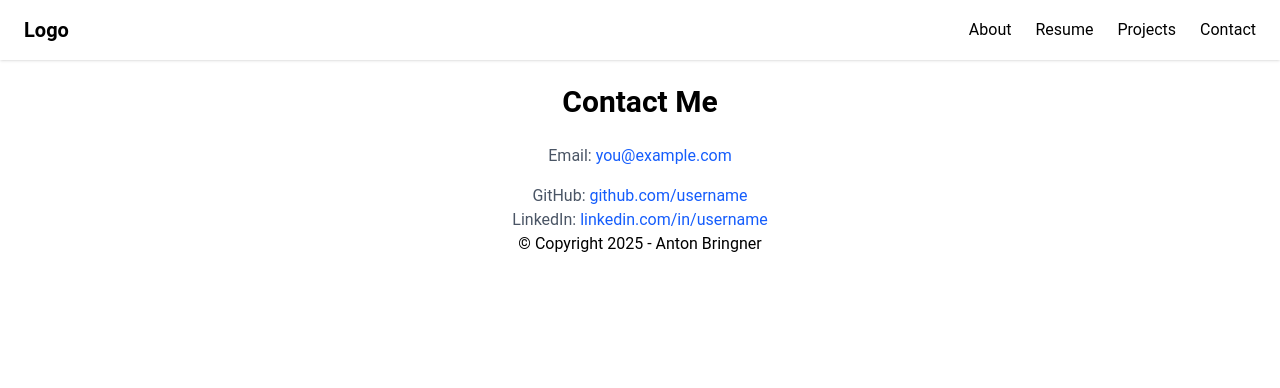
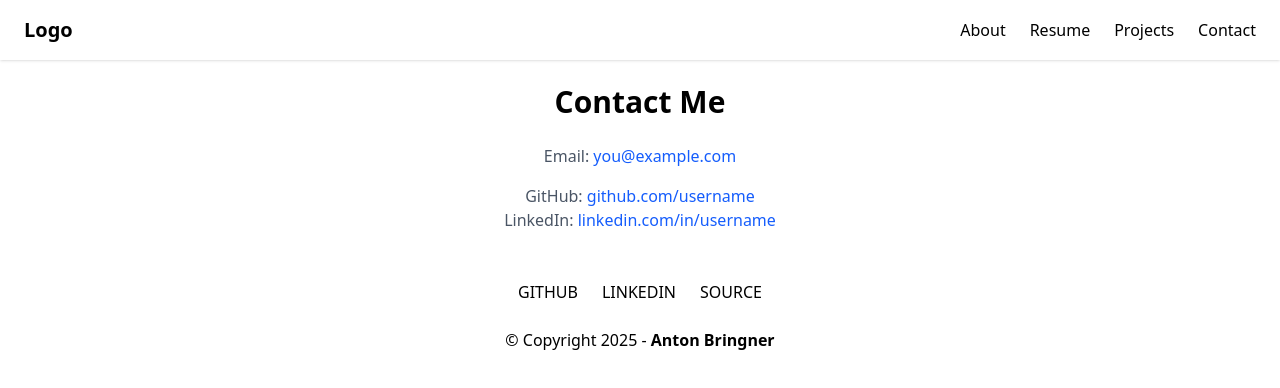
Before and after one commit to Bringdown/Bringdown.github.io, a React (Vite) app: page /#/contact in a window 1280 px wide. Shown: the top 388 px of the page. Built offline with nearby package versions, Linux system fonts and the light colour scheme.

Commit message:
Further chnages to footer

```diff
--- a/src/components/Footer.tsx
+++ b/src/components/Footer.tsx
@@ -10,20 +10,41 @@ export const Footer = () => {
   const source = "https://github.com/Bringdown/Bringdown.github.io";
 
   return (
-    <footer className="text-center mb-4">
-      <ul>
+    <footer className="bg-white pt-12 text-center">
+      <ul className="flex justify-center gap-6 mb-6">
         <li>
-          <a href={gitHub} target="_blank" rel="noopener noreferrer" />
+          <a
+            href={gitHub}
+            target="_blank"
+            rel="noopener noreferrer"
+            className="hover:text-blue-600 uppercase"
+          >
+            Github
+          </a>
         </li>
         <li>
-          <a href={linkedIn} target="_blank" rel="noopener noreferrer" />
+          <a
+            href={linkedIn}
+            target="_blank"
+            rel="noopener noreferrer"
+            className="hover:text-blue-600 uppercase"
+          >
+            LinkedIn
+          </a>
         </li>
         <li>
-          <a href={source} target="_blank" rel="noopener noreferrer" />
+          <a
+            href={source}
+            target="_blank"
+            rel="noopener noreferrer"
+            className="hover:text-blue-600 uppercase"
+          >
+            Source
+          </a>
         </li>
       </ul>
       &copy; Copyright {year} {"- "}
-      <Link to="/" className="hover:text-blue-600 font-roboto">
+      <Link to="/" className="hover:text-blue-600 font-bold">
         {name}
       </Link>
     </footer>
--- a/src/components/Header.tsx
+++ b/src/components/Header.tsx
@@ -1,8 +1,6 @@
 import { Link } from "react-router-dom";
 
 const Header = () => {
-  // const name: string = "Anton Bringner";
-
   return (
     <nav className="bg-white shadow sticky top-0 z-50">
       <div className="container mx-auto flex justify-between items-center py-4 px-6">
--- a/src/index.css
+++ b/src/index.css
@@ -1,7 +1,3 @@
 @import url("https://fonts.googleapis.com/css2?family=Roboto+Mono:ital,wght@0,100..700;1,100..700&display=swap");
 @import url("https://fonts.googleapis.com/css2?family=Exo+2:ital,wght@0,100..900;1,100..900&family=Roboto+Mono:ital,wght@0,100..700;1,100..700&display=swap");
 @import "tailwindcss";
-
-@theme {
-  --font-sans: Roboto, sans-serif;
-}
```
